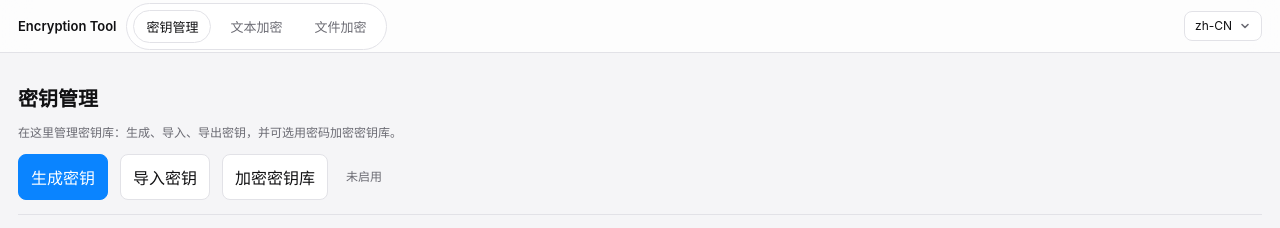
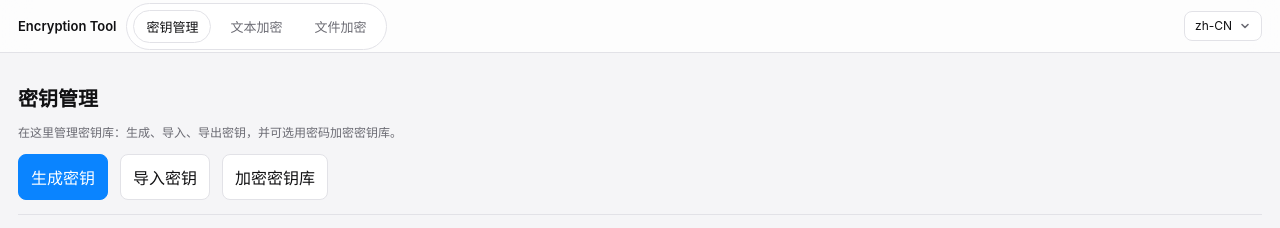
Before and after one commit to cottboy/Encryption-Tool, a SvelteKit app: page / in a window 1280 px wide. Shown: the top 228 px of the page. Built offline with nearby package versions, Linux system fonts and the light colour scheme.

Commit message:
移除密钥库加密状态字样

```diff
--- a/src/routes/+page.svelte
+++ b/src/routes/+page.svelte
@@ -429,14 +429,6 @@
     message = "";
     openLockDialog();
   }}>{status?.encrypted ? $t("keys.ui.disableLock") : $t("keys.ui.enableLock")}</button>
-
-  <div class="help" style="margin-left: 6px">
-    {#if status?.encrypted}
-      {status.unlocked ? $t("keys.ui.enabledUnlocked") : $t("keys.ui.enabledLocked")}
-    {:else}
-      {$t("keys.ui.disabled")}
-    {/if}
-  </div>
 </div>
 
 <div class="divider" style="margin: 14px 0"></div>
```
